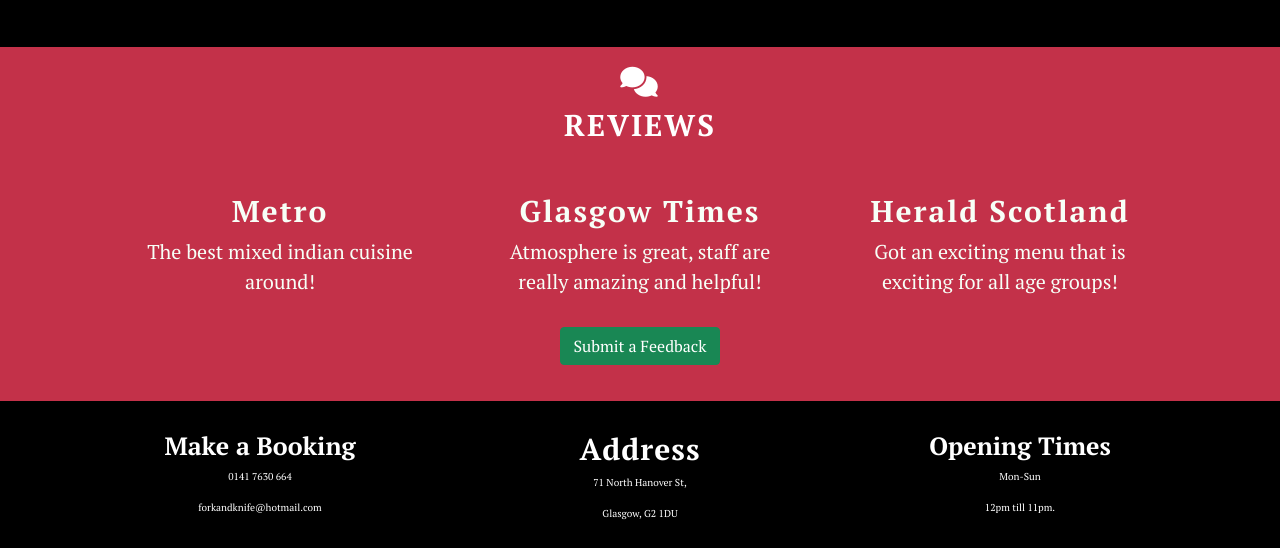
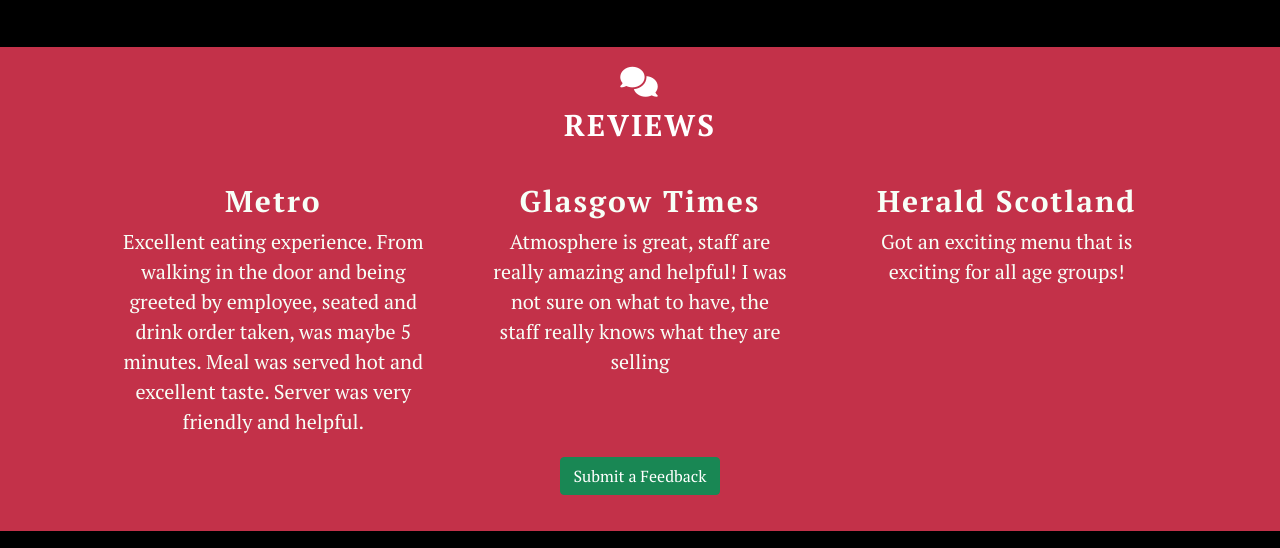
Before and after one commit to daringeorgenalumakil/fork-knife, a plain HTML site: page index.html in a window 1280 px wide. Shown: the part 1179-1727 px from the top of the page. Drawn offline with nearby package versions, Linux system fonts and the light colour scheme.

Commit message:
Completed 80% Website

```diff
--- a/assets/css/stylesheet.css
+++ b/assets/css/stylesheet.css
@@ -396,6 +396,9 @@ body {
     letter-spacing: 4px;
     font-size: 20px;
     }
+    .reviews {
+        margin: 20px;
+    }
     .reviews h3 {
     font-size: 18px;
     letter-spacing: 2px;
--- a/index.html
+++ b/index.html
@@ -18,7 +18,7 @@
                 <div class="site-wide-alert alert-warning">
                     <strong>
                         <i class="fas fa-asterisk" aria-hidden="true"></i>
-                            Due to Goverment Guidelines we are closed! Hope to see you all soon!
+                        Due to Goverment Guidelines we are closed! Hope to see you all soon!
                         <i class="fas fa-asterisk" aria-hidden="true"></i>
                     </strong>
                 </div>
@@ -159,13 +159,17 @@
                     <div class="col-12 col-md-6 col-lg-4">
                         <div class="reviews">
                             <h3> Metro </h3>
-                            <p> The best mixed indian cuisine around! </p>
+                            <p> Excellent eating experience. From walking in the door and being greeted by employee,
+                                seated and drink order taken, was maybe 5 minutes. Meal was served hot and excellent
+                                taste. Server was very friendly and helpful.
+                            </p>
                         </div>
                     </div>
                     <div class="col-12 col-md-6 col-lg-4">
                         <div class="reviews">
                             <h3> Glasgow Times </h3>
-                            <p> Atmosphere is great, staff are really amazing and helpful! </p>
+                            <p> Atmosphere is great, staff are really amazing and helpful! I was not sure on what to
+                                have, the staff really knows what they are selling </p>
                         </div>
                     </div>
                     <div class="col-12 d-md-none d-lg-block col-lg-4">
```
